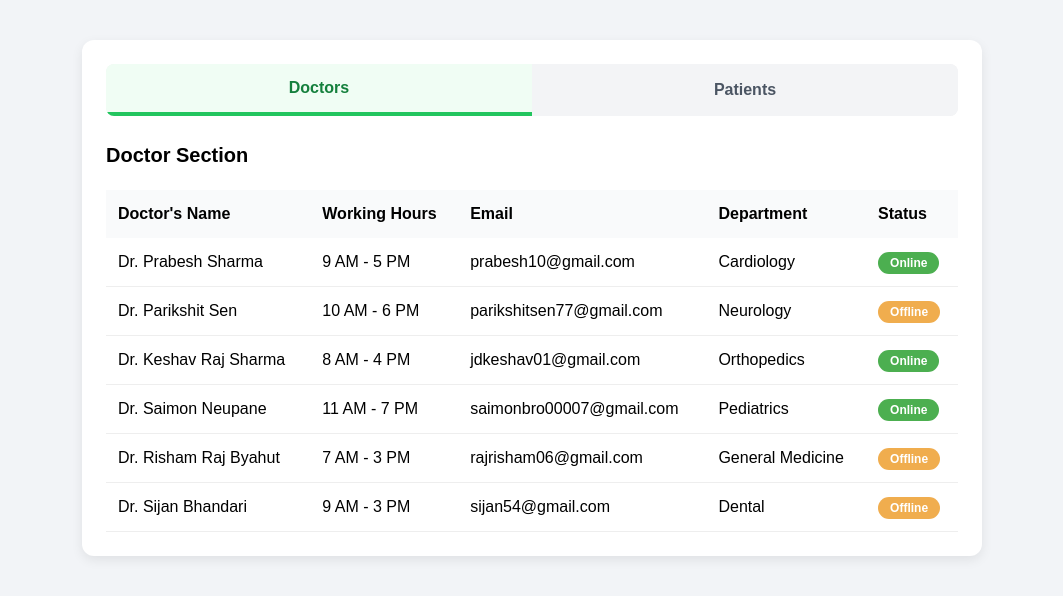
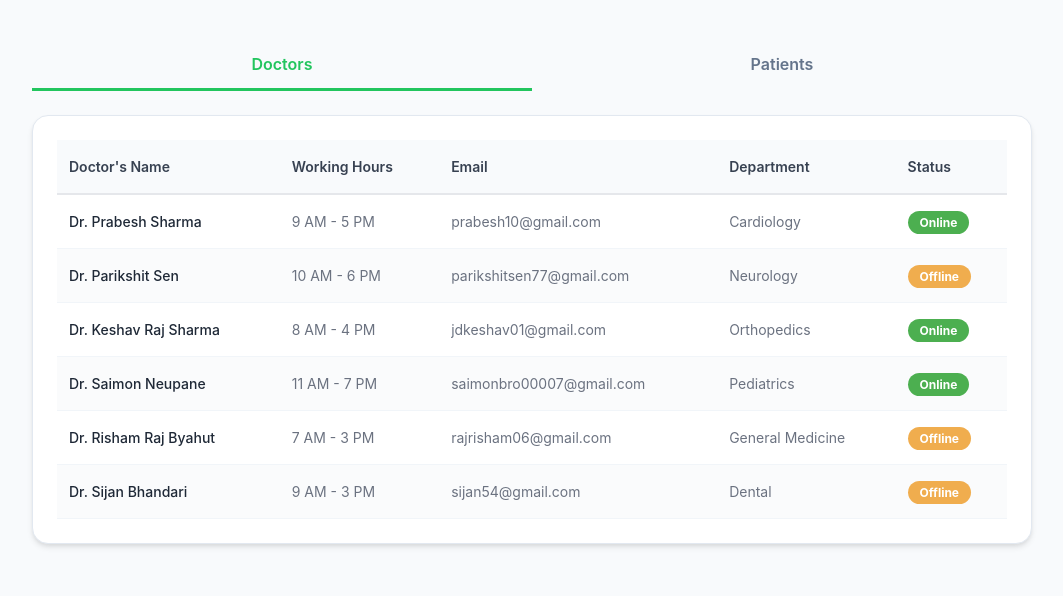
Before and after one commit to SaimonNeupane/KU-HealthCare, a React (Vite) app in the folder client/: page /receptionist/dashboard in a window 1280 px wide. Shown: the top 596 px of the page, without its empty margins (108-1171 px from the left). Built offline with nearby package versions, Linux system fonts and the light colour scheme.

Commit message:
Stlying in DashBoard for enhanced UI

```diff
--- a/client/src/pages/Receptionist/DashBoard.tsx
+++ b/client/src/pages/Receptionist/DashBoard.tsx
@@ -21,7 +21,7 @@ function Dashboard() {
   ];
 
   const getStatusStyle = (status: string) => {
-    const map: Record<string, string> = {
+    const map: { [key: string]: string } = {
       online: "#4CAF50",
       offline: "#f0ad4e",
       ongoing: "#0275d8",
@@ -32,7 +32,7 @@ function Dashboard() {
     };
     const lower = status.toLowerCase();
     return {
-      backgroundColor: map[lower] || "#ccc",
+      backgroundColor: map[lower as string] || "#ccc",
       color: "white",
       padding: "4px 12px",
       borderRadius: "20px",
@@ -42,24 +42,36 @@ function Dashboard() {
   };
 
   return (
-    <div style={{ backgroundColor: "#f2f4f7", minHeight: "100vh", padding: "40px 20px", fontFamily: "sans-serif" }}>
-      {/* Centered Card Container */}
-      <div style={{ maxWidth: "900px", margin: "0 auto", backgroundColor: "white", borderRadius: "12px", padding: "24px", boxShadow: "0 4px 12px rgba(0,0,0,0.08)" }}>
+    <div style={{
+      backgroundColor: "#f8fafc",
+      minHeight: "100vh",
+      padding: "40px 20px",
+      fontFamily: "'Inter', -apple-system, BlinkMacSystemFont, sans-serif"
+    }}>
+      {/* Main Container */}
+      <div style={{
+        maxWidth: "1000px",
+        margin: "0 auto"
+      }}>
 
-        {/* Tab Button Container */}
-        <div style={{ display: "flex", backgroundColor: "#f3f4f6", borderRadius: "8px", overflow: "hidden", marginBottom: "24px" }}>
+        {/* Toggle Buttons */}
+        <div style={{
+          display: "flex",
+          marginBottom: "24px"
+        }}>
           <button
             onClick={() => setActiveSection("doctor")}
             style={{
-              flex: 1,
-              backgroundColor: activeSection === "doctor" ? "#f0fdf4" : "#f3f4f6",
+              width: "50%",
+              padding: "12px 24px",
+              backgroundColor: "transparent",
+              color: activeSection === "doctor" ? "#22c55e" : "#64748b",
               border: "none",
-              borderBottom: activeSection === "doctor" ? "4px solid #22c55e" : "none",
-              padding: "12px 0",
+              borderBottom: activeSection === "doctor" ? "3px solid #22c55e" : "3px solid transparent",
               fontWeight: "600",
-              color: activeSection === "doctor" ? "#15803d" : "#4b5563",
+              fontSize: "16px",
               cursor: "pointer",
-              transition: "background-color 0.3s ease"
+              transition: "all 0.2s ease"
             }}
           >
             Doctors
@@ -67,44 +79,123 @@ function Dashboard() {
           <button
             onClick={() => setActiveSection("patient")}
             style={{
-              flex: 1,
-              backgroundColor: activeSection === "patient" ? "#f0fdf4" : "#f3f4f6",
+              width: "50%",
+              padding: "12px 24px",
+              backgroundColor: "transparent",
+              color: activeSection === "patient" ? "#22c55e" : "#64748b",
               border: "none",
-              borderBottom: activeSection === "patient" ? "4px solid #22c55e" : "none",
-              padding: "12px 0",
+              borderBottom: activeSection === "patient" ? "3px solid #22c55e" : "3px solid transparent",
               fontWeight: "600",
-              color: activeSection === "patient" ? "#15803d" : "#4b5563",
+              fontSize: "16px",
               cursor: "pointer",
-              transition: "background-color 0.3s ease"
+              transition: "all 0.2s ease"
             }}
           >
             Patients
           </button>
         </div>
 
-        {/* Content Sections */}
+        {/* Table Container */}
+        <div style={{
+          backgroundColor: "white",
+          borderRadius: "16px",
+          padding: "24px",
+          boxShadow: "0 4px 6px -1px rgba(0, 0, 0, 0.1), 0 2px 4px -1px rgba(0, 0, 0, 0.06)",
+          border: "1px solid #e2e8f0"
+        }}>
+
+          {/* Doctors Table */}
           {activeSection === "doctor" && (
-          <div>
-            <h2 style={{ marginBottom: "20px", fontSize: "20px", fontWeight: "600" }}>Doctor Section</h2>
-            <table style={{ width: "100%", borderCollapse: "collapse" }}>
-              <thead style={{ backgroundColor: "#f9fafb" }}>
-                <tr>
-                  <th style={{ padding: "12px", textAlign: "left" }}>Doctor's Name</th>
-                  <th style={{ padding: "12px", textAlign: "left" }}>Working Hours</th>
-                  <th style={{ padding: "12px", textAlign: "left" }}>Email</th>
-                  <th style={{ padding: "12px", textAlign: "left" }}>Department</th>
-                  <th style={{ padding: "12px", textAlign: "left" }}>Status</th>
+            <div style={{ overflowX: "auto" }}>
+              <table style={{
+                width: "100%",
+                borderCollapse: "collapse",
+                fontSize: "14px"
+              }}>
+                <thead>
+                  <tr style={{ backgroundColor: "#f8fafc" }}>
+                    <th style={{
+                      padding: "16px 12px",
+                      textAlign: "left",
+                      fontWeight: "600",
+                      color: "#374151",
+                      borderBottom: "2px solid #e5e7eb"
+                    }}>
+                      Doctor's Name
+                    </th>
+                    <th style={{
+                      padding: "16px 12px",
+                      textAlign: "left",
+                      fontWeight: "600",
+                      color: "#374151",
+                      borderBottom: "2px solid #e5e7eb"
+                    }}>
+                      Working Hours
+                    </th>
+                    <th style={{
+                      padding: "16px 12px",
+                      textAlign: "left",
+                      fontWeight: "600",
+                      color: "#374151",
+                      borderBottom: "2px solid #e5e7eb"
+                    }}>
+                      Email
+                    </th>
+                    <th style={{
+                      padding: "16px 12px",
+                      textAlign: "left",
+                      fontWeight: "600",
+                      color: "#374151",
+                      borderBottom: "2px solid #e5e7eb"
+                    }}>
+                      Department
+                    </th>
+                    <th style={{
+                      padding: "16px 12px",
+                      textAlign: "left",
+                      fontWeight: "600",
+                      color: "#374151",
+                      borderBottom: "2px solid #e5e7eb"
+                    }}>
+                      Status
+                    </th>
                   </tr>
                 </thead>
                 <tbody>
-                {doctors.map((doc) => (
-                  <tr key={doc.id} style={{ borderBottom: "1px solid #eee" }}>
-                    <td style={{ padding: "12px" }}>{doc.name}</td>
-                    <td style={{ padding: "12px" }}>{doc.workingHours}</td>
-                    <td style={{ padding: "12px" }}>{doc.email}</td>
-                    <td style={{ padding: "12px" }}>{doc.department}</td>
-                    <td style={{ padding: "12px" }}>
-                      <span style={getStatusStyle(doc.status)}>{doc.status}</span>
+                  {doctors.map((doc, index) => (
+                    <tr key={doc.id} style={{
+                      borderBottom: "1px solid #f1f5f9",
+                      backgroundColor: index % 2 === 0 ? "#ffffff" : "#fafbfc"
+                    }}>
+                      <td style={{
+                        padding: "16px 12px",
+                        fontWeight: "500",
+                        color: "#1f2937"
+                      }}>
+                        {doc.name}
+                      </td>
+                      <td style={{
+                        padding: "16px 12px",
+                        color: "#6b7280"
+                      }}>
+                        {doc.workingHours}
+                      </td>
+                      <td style={{
+                        padding: "16px 12px",
+                        color: "#6b7280"
+                      }}>
+                        {doc.email}
+                      </td>
+                      <td style={{
+                        padding: "16px 12px",
+                        color: "#6b7280"
+                      }}>
+                        {doc.department}
+                      </td>
+                      <td style={{ padding: "16px 12px" }}>
+                        <span style={getStatusStyle(doc.status)}>
+                          {doc.status}
+                        </span>
                       </td>
                     </tr>
                   ))}
@@ -113,29 +204,87 @@ function Dashboard() {
             </div>
           )}
 
+          {/* Patients Table */}
           {activeSection === "patient" && (
-          <div>
-            <h2 style={{ marginBottom: "20px", fontSize: "20px", fontWeight: "600" }}>Patient Section</h2>
-            <table style={{ width: "100%", borderCollapse: "collapse" }}>
-              <thead style={{ backgroundColor: "#f9fafb" }}>
-                <tr>
-                  <th style={{ padding: "12px", textAlign: "left" }}>Patient's Name</th>
-                  <th style={{ padding: "12px", textAlign: "left" }}>Room Number</th>
-                  <th style={{ padding: "12px", textAlign: "left" }}>Bed Assignment</th>
-                  <th style={{ padding: "12px", textAlign: "left" }}>Treatment Status</th>
-                  <th style={{ padding: "12px", textAlign: "left" }}>Lab Report Status</th>
+            <div style={{ overflowX: "auto" }}>
+              <table style={{
+                width: "100%",
+                borderCollapse: "collapse",
+                fontSize: "14px"
+              }}>
+                <thead>
+                  <tr style={{ backgroundColor: "#f8fafc" }}>
+                    <th style={{
+                      padding: "16px 12px",
+                      textAlign: "left",
+                      fontWeight: "600",
+                      color: "#374151",
+                      borderBottom: "2px solid #e5e7eb"
+                    }}>
+                      Patient's Name
+                    </th>
+                    <th style={{
+                      padding: "16px 12px",
+                      textAlign: "left",
+                      fontWeight: "600",
+                      color: "#374151",
+                      borderBottom: "2px solid #e5e7eb"
+                    }}>
+                      Room Number
+                    </th>
+                    <th style={{
+                      padding: "16px 12px",
+                      textAlign: "left",
+                      fontWeight: "600",
+                      color: "#374151",
+                      borderBottom: "2px solid #e5e7eb"
+                    }}>
+                      Bed Assignment
+                    </th>
+                    <th style={{
+                      padding: "16px 12px",
+                      textAlign: "left",
+                      fontWeight: "600",
+                      color: "#374151",
+                      borderBottom: "2px solid #e5e7eb"
+                    }}>
+                      Treatment Status
+                    </th>
+                    <th style={{
+                      padding: "16px 12px",
+                      textAlign: "left",
+                      fontWeight: "600",
+                      color: "#374151",
+                      borderBottom: "2px solid #e5e7eb"
+                    }}>
+                      Lab Report Status
+                    </th>
                   </tr>
                 </thead>
                 <tbody>
-                {patients.map((patient) => (
-                  <tr key={patient.id} style={{ borderBottom: "1px solid #eee" }}>
-                    <td style={{ padding: "12px" }}>{patient.name}</td>
-                    <td style={{ padding: "12px" }}>{patient.roomNumber}</td>
-                    <td style={{ padding: "12px" }}>
+                  {patients.map((patient, index) => (
+                    <tr key={patient.id} style={{
+                      borderBottom: "1px solid #f1f5f9",
+                      backgroundColor: index % 2 === 0 ? "#ffffff" : "#fafbfc"
+                    }}>
+                      <td style={{
+                        padding: "16px 12px",
+                        fontWeight: "500",
+                        color: "#1f2937"
+                      }}>
+                        {patient.name}
+                      </td>
+                      <td style={{
+                        padding: "16px 12px",
+                        color: "#6b7280"
+                      }}>
+                        {patient.roomNumber}
+                      </td>
+                      <td style={{ padding: "16px 12px" }}>
                         <span
                           style={{
-                          backgroundColor: patient.bedAssignment.startsWith("Yes") ? "#f0ad4e" : "#ddd",
-                          color: patient.bedAssignment.startsWith("Yes") ? "white" : "#555",
+                            backgroundColor: patient.bedAssignment.startsWith("Yes") ? "#10b981" : "#9ca3af",
+                            color: "white",
                             padding: "4px 12px",
                             borderRadius: "20px",
                             fontSize: "12px",
@@ -145,11 +294,15 @@ function Dashboard() {
                           {patient.bedAssignment}
                         </span>
                       </td>
-                    <td style={{ padding: "12px" }}>
-                      <span style={getStatusStyle(patient.treatmentStatus)}>{patient.treatmentStatus}</span>
+                      <td style={{ padding: "16px 12px" }}>
+                        <span style={getStatusStyle(patient.treatmentStatus)}>
+                          {patient.treatmentStatus}
+                        </span>
                       </td>
-                    <td style={{ padding: "12px" }}>
-                      <span style={getStatusStyle(patient.labReportStatus)}>{patient.labReportStatus}</span>
+                      <td style={{ padding: "16px 12px" }}>
+                        <span style={getStatusStyle(patient.labReportStatus)}>
+                          {patient.labReportStatus}
+                        </span>
                       </td>
                     </tr>
                   ))}
@@ -157,7 +310,7 @@ function Dashboard() {
               </table>
             </div>
           )}
-
+        </div>
       </div>
     </div>
   );
```
Lines whose indentation alone changed are shown as unchanged.
